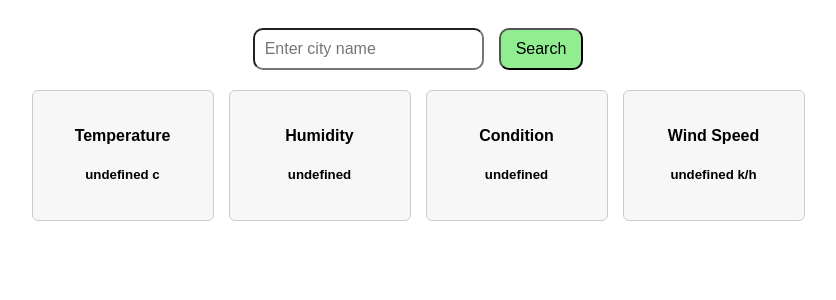
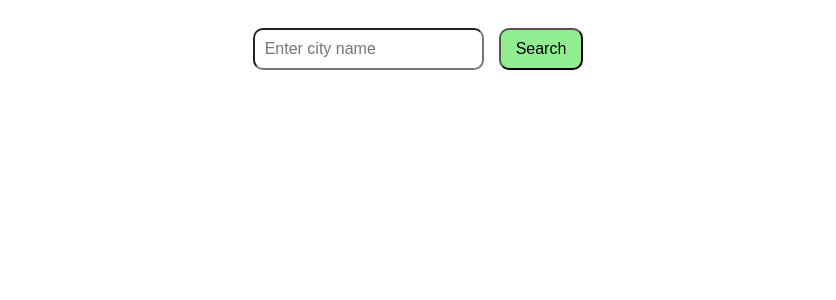
Before and after one commit to rajvipulraj401/xWeather, a React (Vite) app: page / in a window 1280 px wide. Shown: the top 300 px of the page, without its empty margins (222-1058 px from the left). Built offline with nearby package versions, Linux system fonts and the light colour scheme.

Commit message:
Update App.jsx to show data on only render

```diff
--- a/src/App.jsx
+++ b/src/App.jsx
@@ -7,8 +7,9 @@ import { useEffect } from "react";
 const App = () => {
   const [city, setCity] = useState("");
   const [submittedCity, setSubmittedCity] = useState("");
-  const [cityData, setCityData] = useState();
+  const [cityData, setCityData] = useState(null);
   const [loading, setLoading] = useState(false);
+  const [error, setError] = useState(null);
 
   // Step 1: - so whenever we get new SubmittedCity we will call the with that city
   useEffect(() => {
@@ -17,6 +18,8 @@ const App = () => {
     // step 1:-- First return when the submittedCity is empty (HANDLING the mount cases)
     //  submittedCity == ""
     if (submittedCity == "") return;
+    setError(null);
+    // clear the error again in new call
 
     // step 1: - start the loading state
     setLoading(true);
@@ -37,6 +40,7 @@ const App = () => {
         // alert("Data got");
       } catch (err) {
         console.error(`This is error:- ${err}`);
+        setError("Failed to fetch weather data"); // Store error message
         alert("Failed to fetch weather data");
       } finally {
         setLoading(false);
@@ -73,32 +77,54 @@ const App = () => {
             value={city}
             onChange={(e) => setCity(e.target.value)}
           />
-          <button type="submit">Search</button>
+          {/* <button type="submit">Search</button> */}
+          <button type="submit" disabled={loading}>
+            {/* {loading ? "Loading..." : "Search"} */}
+            {/* {loading ? (
+              <div className="spinner"></div> // Show spinner while loading
+            ) : (
+              "Search"
+            )} */}
+
+            {loading ? (
+              <div
+                style={{ display: "flex", gap: "10px", alignItems: "center" }}
+              >
+                Loading <div className="spinner"></div>
+              </div>
+            ) : (
+              "Search"
+            )}
+          </button>
         </form>
 
         {/* //Step2 :-- show all the city card from the cityCard state */}
 
         {loading && <p>Loading data...</p>}
+        {error && <p className="error-message">{error}</p>}
+
+        {cityData && (
           <div className="weather-cards">
             <div className="weather-card">
               <h4>Temperature</h4>
-            <h5>{`${cityData?.current?.temp_c} c`}</h5>
+              <h5>{`${cityData?.current?.temp_c}°C`}</h5>
               {/* use optional chaining to see if the data of object
             exists or not */}
             </div>
             <div className="weather-card">
               <h4>Humidity</h4>
-            <h5>{`${cityData?.current?.humidity}`}</h5>
+              <h5>{cityData?.current?.humidity}%</h5>
             </div>
             <div className="weather-card">
               <h4>Condition</h4>
-            <h5>{`${cityData?.current?.condition?.text}`}</h5>
+              <h5>{cityData?.current?.condition?.text}</h5>
             </div>
             <div className="weather-card">
               <h4>Wind Speed</h4>
-            <h5>{`${cityData?.current?.wind_kph} k/h`}</h5>
+              <h5>{cityData?.current?.wind_kph} km/h</h5>
             </div>
           </div>
+        )}
       </div>
     </>
   );
```
Lines whose indentation alone changed are shown as unchanged.
